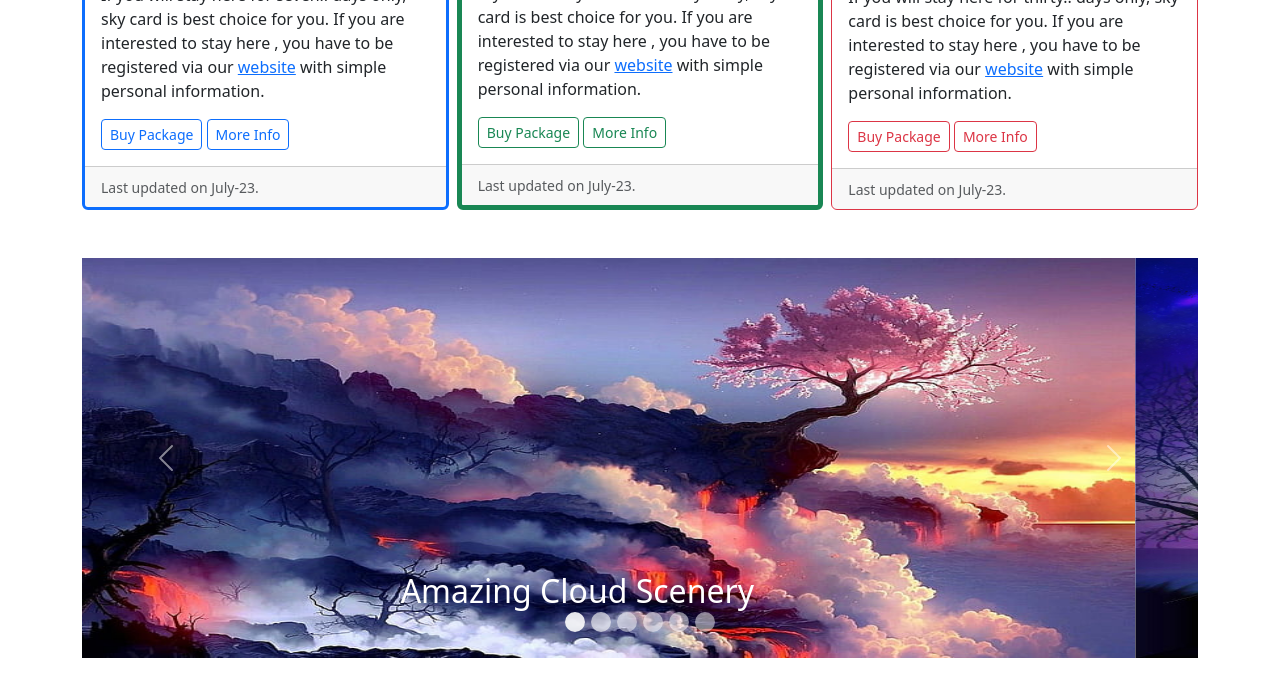
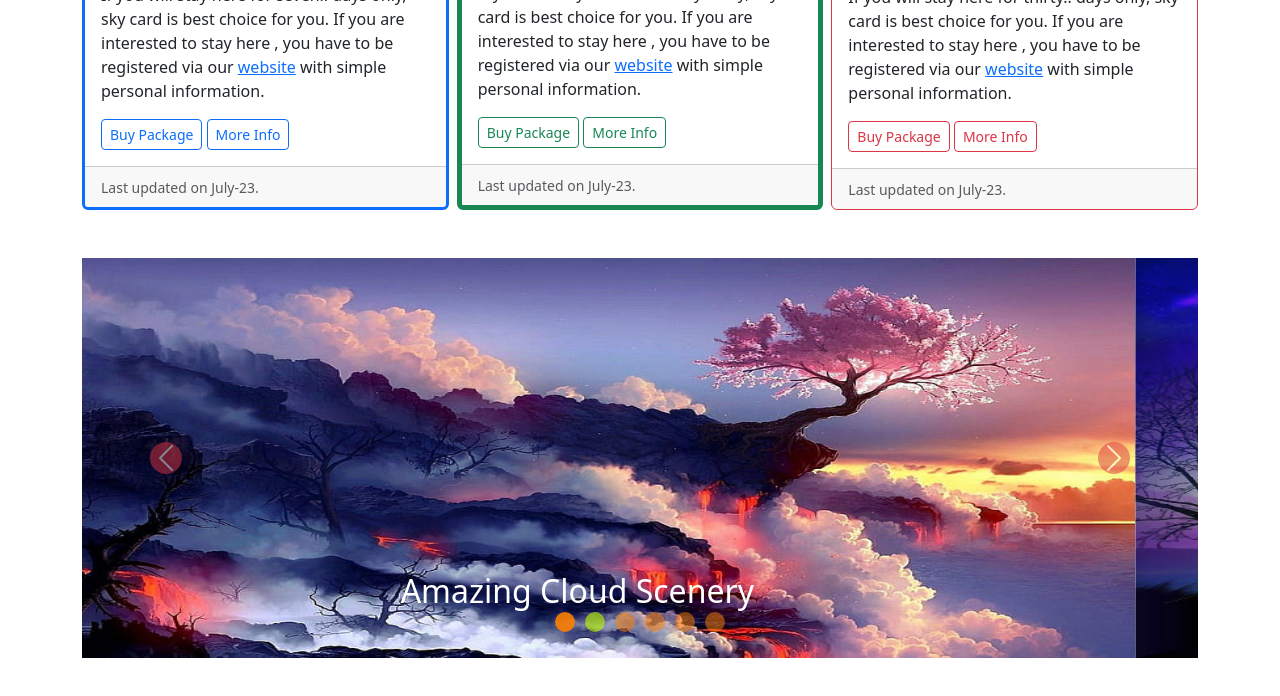
Before and after one commit to mgrabbani999/bootstrap-chapter-06-assignment, a plain HTML site: page index.html in a window 1280 px wide. Shown: the part 560-1256 px from the top of the page. Drawn offline with nearby package versions, Linux system fonts and the light colour scheme.

Commit message:
Carousel Indicator update

```diff
--- a/index.html
+++ b/index.html
@@ -135,10 +135,10 @@
               </div>
           </div>
           <button class="carousel-control-prev" data-bs-slide="prev" data-bs-target="#seeimage">
-              <span class="carousel-control-prev-icon"></span>
+              <span class="carousel-control-prev-icon bg-danger rounded-circle"></span>
           </button>
           <button class="carousel-control-next" data-bs-slide="next" data-bs-target="#seeimage">
-              <span class="carousel-control-next-icon"></span>
+              <span class="carousel-control-next-icon bg-danger rounded-circle"></span>
           </button>
 
           <ol class="carousel-indicators">
--- a/styles.css
+++ b/styles.css
@@ -11,9 +11,22 @@
 }
 
 
-.abcd {
+/* .abcd {
     width: 20px !important;
     height: 20px !important;
     border-radius: 100% !important;
+    cursor: pointer !important;
+ }  */
 
+.carousel-indicators ul {
+    background-color: #ff8000 !important; /* Default color for inactive indicators */
+    border-radius: 50% !important; /* Make it a circle */
+    width: 20px !important; /* Set width of the dot */
+    height: 20px !important; /* Set height of the dot */
+    margin: 0 5px !important; /* Set margin between dots */
+    cursor: pointer !important;
 }
+
+.carousel-indicators .active {
+    background-color: #bfff00 !important; /* Color for the active indicator */
+}
```
Also changed, not shown: Bootstrap Carousel Circle or Dots Indicators screenshoot.JPG.
